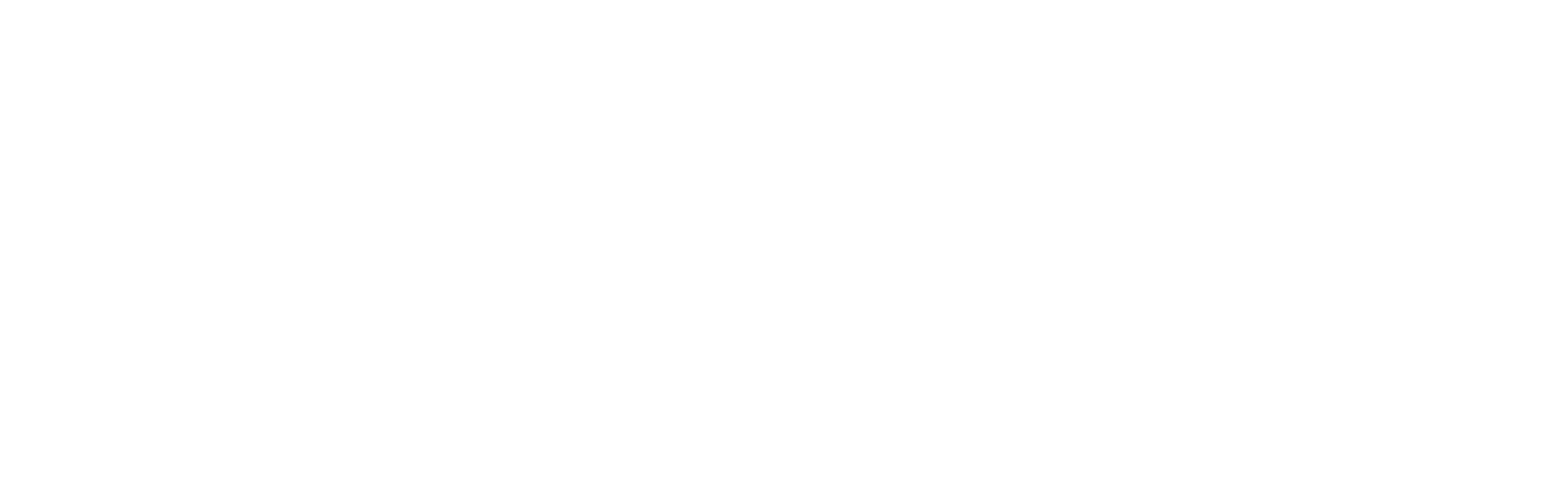
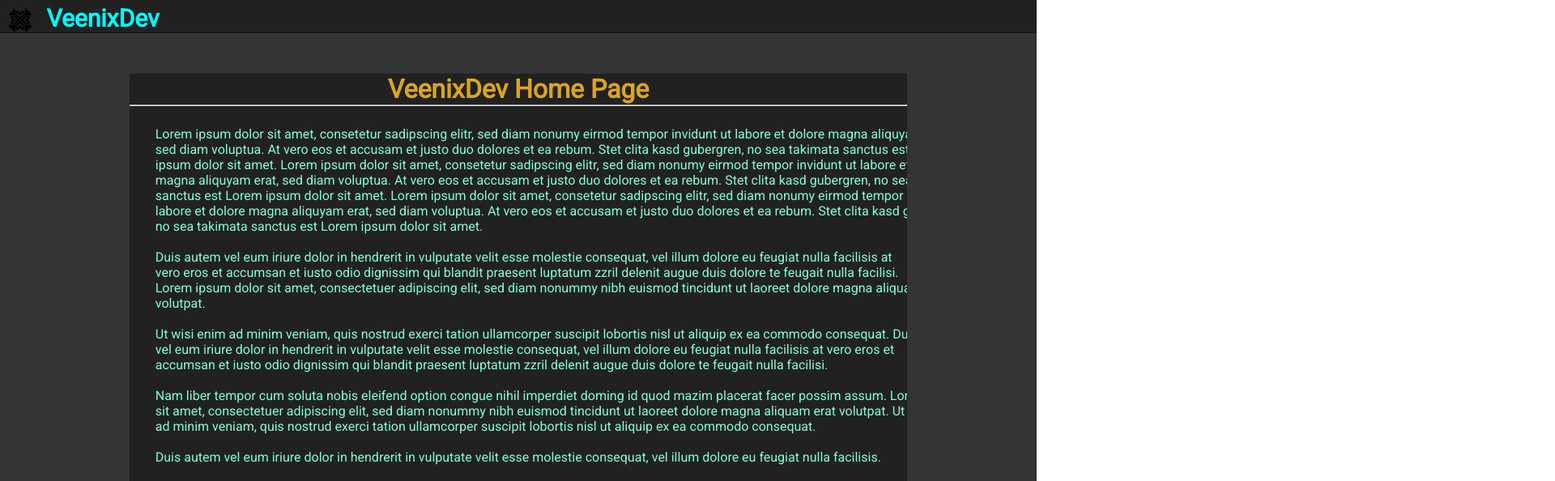
Before and after one commit to VeenixDev/veenixdev.github.io, a plain HTML site: page index.html in a window 1280 px wide. Shown: the top 594 px of the page at 81% size, 1920 px wide, since content can reach past the window. Drawn offline with Linux system fonts and the light colour scheme.

Commit message:
Updated: Current status

```diff
--- a/css/index.css
+++ b/css/index.css
@@ -1,23 +1,50 @@
-.app {
+* {
   margin: 0;
   padding: 0;
+  font-family: 'Roboto', sans-serif;
+  overflow-x: hidden;
+}
+
+.app {
+  background-color: #343434;
 }
 
 .navbar {
-  display: inline;
   position: sticky;
   top: 0px;
   height: 5vh;
   width: 100vw;
-  background: #212121;
+  background-color: #212121 !important;
+  z-index: 999;
+  overflow: hidden;
+  user-select: none;
+  border-bottom: 1px solid #121212;
+}
+
+.logo-titel, .logo-titel:link, .logo-titel:visited, .logo-titel:active {
+  color: aqua;
+  font-size: 30px;
+  text-decoration: 0;
 }
 
 .main-area {
   width: 75vw;
-  margin: auto;
+  margin: 50px auto 50px auto;
+  color: aquamarine;
+  background-color: #212121;
+}
+
+.main-area h1 {
+  text-align: center;
+  color: goldenrod;
 }
 
 .footer {
-  bottom: 0px;
+  vertical-align: bottom;
+  height: 3vh;
   width: 100vw;
+  text-align: center;
+  color: aqua;
+  border-top: 1px solid #121212;
+  background-color: #212121;
 }
--- a/index.html
+++ b/index.html
@@ -4,19 +4,81 @@
   <meta charset="UTF-8">
   <meta http-equiv="X-UA-Compatible" content="IE=edge">
   <meta name="viewport" content="width=device-width, initial-scale=1.0">
-  <link rel="stylesheet" href="css/index.css">
+
+  <!-- CSS & JS -->
+  <link rel="stylesheet" href="./css/index.css">
+
+  <!-- Fonts -->
+  <link rel="preconnect" href="https://fonts.gstatic.com">
+  <link href="https://fonts.googleapis.com/css2?family=Roboto&display=swap" rel="stylesheet">
   <title>VeenixDev Home Page</title>
 </head>
 <body>
   <div class="app">
     <div class="navbar">
       <div class="logo">
-        <img src="assets/logo.png" alt="Logo">
-        <span>VeenixDev</span>
+        <ul class="navbar-list">
+          <li>
+            <a href="#" class="logo-titel">
+              <img src="./assets/logo.png" alt="Logo" width="50" height="50" style="vertical-align: middle;" />
+              <strong>VeenixDev</strong>
+            </a>
+          </li>
+          <li></li>
+        </ul>
       </div>
     </div>
     <div class="main-area">
+      <h1>VeenixDev Home Page</h1>
+      <hr>
 
+      <pre style="margin-top: 25px; margin-bottom: 25px;">
+        Lorem ipsum dolor sit amet, consetetur sadipscing elitr, sed diam nonumy eirmod tempor invidunt ut labore et dolore magna aliquyam erat,
+        sed diam voluptua. At vero eos et accusam et justo duo dolores et ea rebum. Stet clita kasd gubergren, no sea takimata sanctus est Lorem
+        ipsum dolor sit amet. Lorem ipsum dolor sit amet, consetetur sadipscing elitr, sed diam nonumy eirmod tempor invidunt ut labore et dolore
+        magna aliquyam erat, sed diam voluptua. At vero eos et accusam et justo duo dolores et ea rebum. Stet clita kasd gubergren, no sea takimata
+        sanctus est Lorem ipsum dolor sit amet. Lorem ipsum dolor sit amet, consetetur sadipscing elitr, sed diam nonumy eirmod tempor invidunt ut
+        labore et dolore magna aliquyam erat, sed diam voluptua. At vero eos et accusam et justo duo dolores et ea rebum. Stet clita kasd gubergren,
+        no sea takimata sanctus est Lorem ipsum dolor sit amet.
+
+        Duis autem vel eum iriure dolor in hendrerit in vulputate velit esse molestie consequat, vel illum dolore eu feugiat nulla facilisis at
+        vero eros et accumsan et iusto odio dignissim qui blandit praesent luptatum zzril delenit augue duis dolore te feugait nulla facilisi.
+        Lorem ipsum dolor sit amet, consectetuer adipiscing elit, sed diam nonummy nibh euismod tincidunt ut laoreet dolore magna aliquam erat
+        volutpat.
+
+        Ut wisi enim ad minim veniam, quis nostrud exerci tation ullamcorper suscipit lobortis nisl ut aliquip ex ea commodo consequat. Duis autem
+        vel eum iriure dolor in hendrerit in vulputate velit esse molestie consequat, vel illum dolore eu feugiat nulla facilisis at vero eros et
+        accumsan et iusto odio dignissim qui blandit praesent luptatum zzril delenit augue duis dolore te feugait nulla facilisi.
+
+        Nam liber tempor cum soluta nobis eleifend option congue nihil imperdiet doming id quod mazim placerat facer possim assum. Lorem ipsum dolor
+        sit amet, consectetuer adipiscing elit, sed diam nonummy nibh euismod tincidunt ut laoreet dolore magna aliquam erat volutpat. Ut wisi enim
+        ad minim veniam, quis nostrud exerci tation ullamcorper suscipit lobortis nisl ut aliquip ex ea commodo consequat.
+
+        Duis autem vel eum iriure dolor in hendrerit in vulputate velit esse molestie consequat, vel illum dolore eu feugiat nulla facilisis.
+
+        Lorem ipsum dolor sit amet, consetetur sadipscing elitr, sed diam nonumy eirmod tempor invidunt ut labore et dolore magna aliquyam erat,
+        sed diam voluptua. At vero eos et accusam et justo duo dolores et ea rebum. Stet clita kasd gubergren, no sea takimata sanctus est Lorem
+        ipsum dolor sit amet. Lorem ipsum dolor sit amet, consetetur sadipscing elitr, sed diam nonumy eirmod tempor invidunt ut labore et dolore
+        magna aliquyam erat, sed diam voluptua. At vero eos et accusam et justo duo dolores et ea rebum. Stet clita kasd gubergren, no sea takimata
+        sanctus est Lorem ipsum dolor sit amet. Lorem ipsum dolor sit amet, consetetur sadipscing elitr, sed diam nonumy eirmod tempor invidunt ut
+        labore et dolore magna aliquyam erat, sed diam voluptua. At vero eos et accusam et justo duo dolores et ea rebum. Stet clita kasd gubergren,
+        no sea takimata sanctus est Lorem ipsum dolor sit amet.
+
+        Duis autem vel eum iriure dolor in hendrerit in vulputate velit esse molestie consequat, vel illum dolore eu feugiat nulla facilisis at
+        vero eros et accumsan et iusto odio dignissim qui blandit praesent luptatum zzril delenit augue duis dolore te feugait nulla facilisi.
+        Lorem ipsum dolor sit amet, consectetuer adipiscing elit, sed diam nonummy nibh euismod tincidunt ut laoreet dolore magna aliquam erat
+        volutpat.
+
+        Ut wisi enim ad minim veniam, quis nostrud exerci tation ullamcorper suscipit lobortis nisl ut aliquip ex ea commodo consequat. Duis autem
+        vel eum iriure dolor in hendrerit in vulputate velit esse molestie consequat, vel illum dolore eu feugiat nulla facilisis at vero eros et
+        accumsan et iusto odio dignissim qui blandit praesent luptatum zzril delenit augue duis dolore te feugait nulla facilisi.
+
+        Nam liber tempor cum soluta nobis eleifend option congue nihil imperdiet doming id quod mazim placerat facer possim assum. Lorem ipsum dolor
+        sit amet, consectetuer adipiscing elit, sed diam nonummy nibh euismod tincidunt ut laoreet dolore magna aliquam erat volutpat. Ut wisi enim
+        ad minim veniam, quis nostrud exerci tation ullamcorper suscipit lobortis nisl ut aliquip ex ea commodo consequat.
+
+        Duis autem vel eum iriure dolor in hendrerit in vulputate velit esse molestie consequat, vel illum dolore eu feugiat nulla facilisis.
+      </pre>
     </div>
     <div class="footer">
       <pre>This is a Footer uwu</pre>
```
